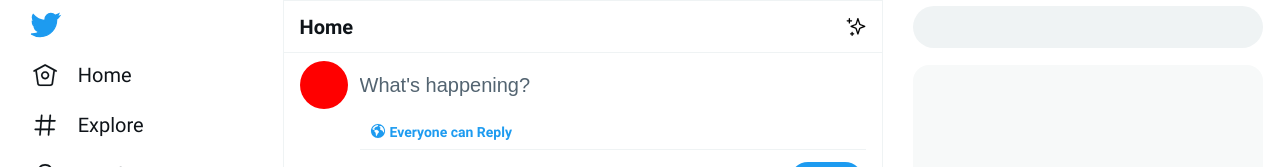
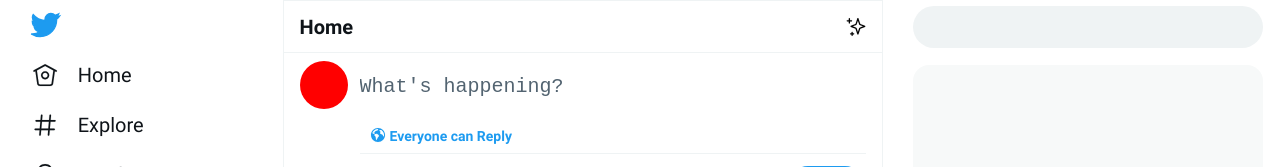
Before and after one commit to KyLoc20/twitter-shadow, a Next.js app: page / in a window 1280 px wide. Shown: the top 167 px of the page. Built offline with nearby package versions, Linux system fonts and the light colour scheme.

Commit message:
[SimpleTextarea] Basic auto resize

```diff
--- /dev/null
+++ b/components/generic/SimpleTextarea.tsx
@@ -0,0 +1,80 @@
+import * as React from "react";
+import styled from "@emotion/styled";
+import { read } from "fs";
+type PropsWithChildren<P> = P & { children?: React.ReactNode | undefined };
+//pick with helper
+const pick = <O extends { [key: string]: any }>(
+  keys: readonly string[],
+  obj: O
+) => _pick(keys as unknown as Extract<typeof keys[number], keyof O>[], obj);
+//with type restriction keys can only be a literal like _pick(obj,["a","b","c"]) couldn't be a variable like let KEYS=["a","b","c"] _pick(obj,KEYS)
+const _pick = <O extends { [key: string]: any }, K extends keyof O>(
+  keys: K[],
+  obj: O
+): Pick<O, K> =>
+  keys.reduce((acc, key) => {
+    acc[key] = obj[key];
+    return acc;
+  }, {} as Pick<O, K>);
+
+type TextareaBasicProps = {
+  id: string;
+  placeholder?: string;
+} & BasicSizingProps;
+type BasicSizingProps = {
+  height?: string;
+  width?: string;
+  padding?: string;
+  margin?: string;
+  inputHeight?: string;
+  inputPadding?: string;
+};
+const BASIC_SIZING_PROPERTIES = [
+  "height",
+  "width",
+  "padding",
+  "margin",
+  "inputHeight",
+  "inputPadding",
+] as const;
+const handleChange = (e: React.KeyboardEvent<HTMLTextAreaElement>) => {
+  const el = document.getElementById("test-textarea");
+  //initially overflow-y: hidden;
+  if (el) {
+    el.style.height = "auto";
+    el.style.height = el.scrollHeight + "px";
+    console.log("test-textarea", el.style.height);
+  }
+};
+export default function Textarea(props: PropsWithChildren<TextareaBasicProps>) {
+  let id = "test-textarea"; //props.id
+  return (
+    <Wrapper {...pick(BASIC_SIZING_PROPERTIES, props)} htmlFor={props.id}>
+      <textarea
+        id={id}
+        placeholder={props.placeholder}
+        onKeyUp={handleChange}
+      />
+    </Wrapper>
+  );
+}
+
+const Wrapper = styled.label`
+  display: flex;
+  align-items: center;
+  box-sizing: border-box;
+  width: ${(props: BasicSizingProps) => props.width};
+  height: ${(props: BasicSizingProps) => props.height};
+  padding: ${(props: BasicSizingProps) => props.padding};
+  textarea {
+    height: ${(props: BasicSizingProps) => props.inputHeight};
+    padding: ${(props: BasicSizingProps) => props.inputPadding};
+    flex: 1;
+    overflow-y: hidden;
+  }
+  textarea::placeholder {
+    font-size: 20px;
+    color: #536471;
+    letter-spacing: normal;
+  }
+`;
--- a/components/generic/Textarea_tmp.tsx
+++ b/components/generic/Textarea_tmp.tsx
@@ -1,4 +1,6 @@
 //calc sizing
+import * as React from "react";
+import styled from "@emotion/styled";
 const SIZING_STYLE_PROPERTIES = [
   "borderBottomWidth",
   "borderLeftWidth",
--- a/components/home/TweetEditorCard.tsx
+++ b/components/home/TweetEditorCard.tsx
@@ -7,7 +7,7 @@ import { useWindowSize } from "@/hooks/Window";
 import { isMobile } from "@/utils/media";
 import { useCustomBox, useCustomStack } from "@/hooks/Container";
 import { default as SVG, SVGBasicProps } from "@/components/generic/SVG";
-import Textarea from "@/components/generic/Textarea";
+import Textarea from "@/components/generic/SimpleTextarea";
 type TweetEditorProps = {
   children?: React.ReactNode;
 };
@@ -128,7 +128,7 @@ function Editor() {
   ));
   const TextareaSizingProps = {
     width: "100%",
-    height: "52px",
+    //height: "52px",
     padding: "12px 0",
     inputHeight: "28px",
     inputPadding: "2px 0",
--- a/package.json
+++ b/package.json
@@ -28,6 +28,7 @@
         "@types/react-dom": "^17.0.11",
         "eslint": "7.32.0",
         "eslint-config-next": "12.0.1",
+        "ts-essentials": "^9.0.0",
         "typescript": "4.4.4"
     }
 }
--- a/styles/globals.css
+++ b/styles/globals.css
@@ -75,3 +75,11 @@ input {
 input:focus {
     outline: none;
 }
+
+textarea,
+textarea:focus {
+    padding: 0;
+    border: none;
+    resize: none;
+    outline: none;
+}
```
Also changed, not shown: components/generic/Textarea/useComposeRef.ts (added, +49 -0 lines), 1 other file (tests, documents, lock files or other folders).
